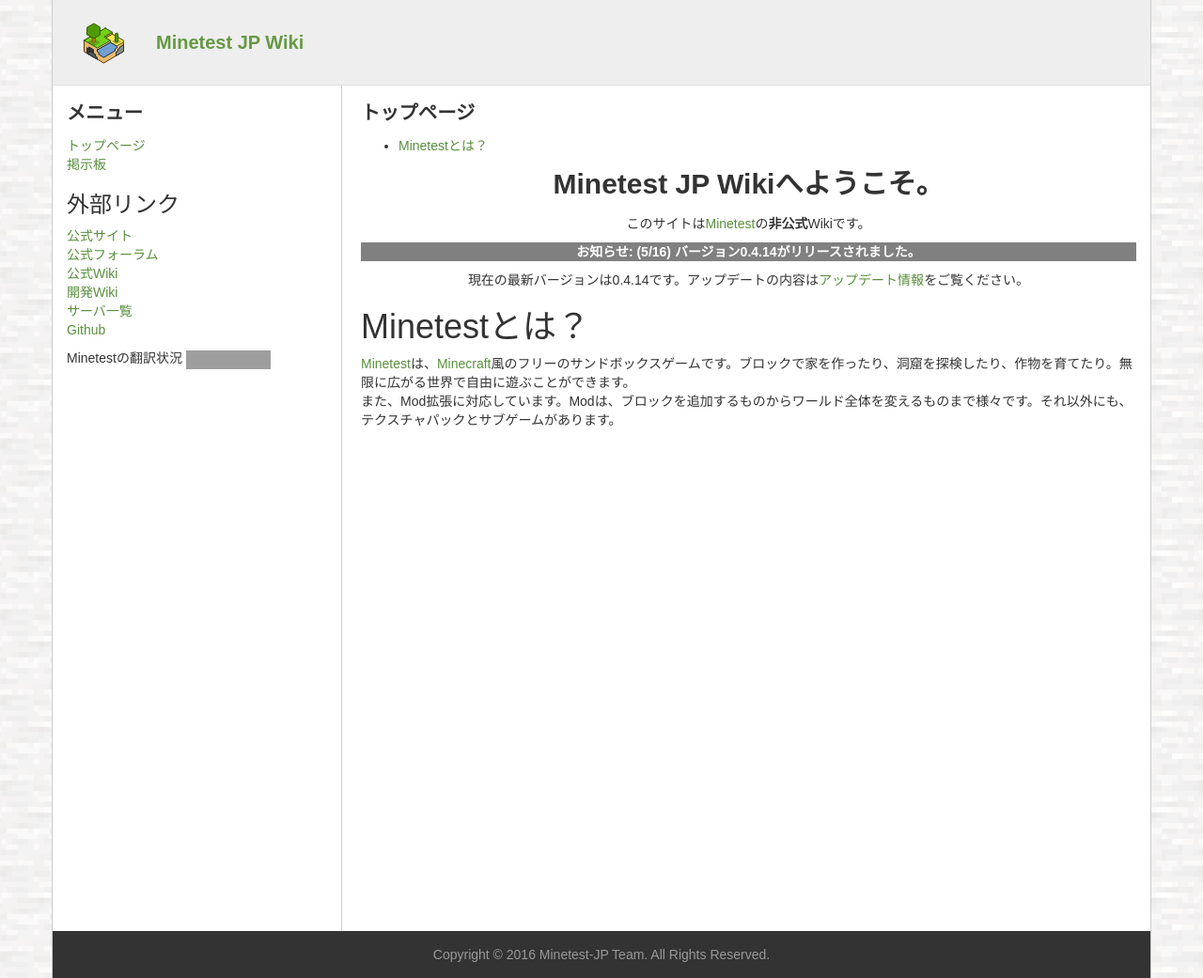
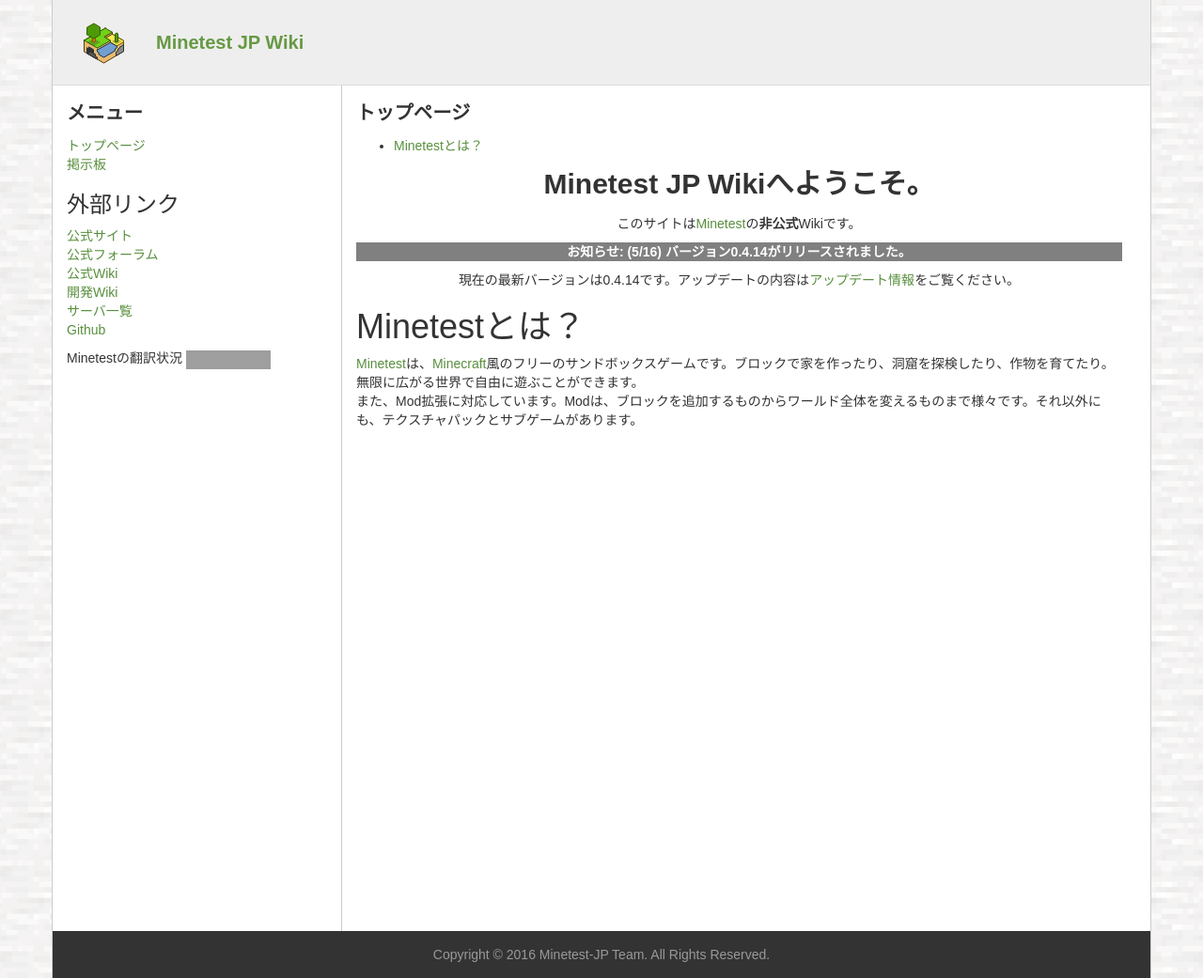
Before and after one commit to minetest-jp/wiki, a Jekyll site: the page built from index.md, in a window 1280 px wide. Shown: the whole page at 94% size. Built offline with Jekyll 4.4.1, drawn with Linux system fonts in a browser that asks for light colours; grey boxes are pictures that could not be loaded.

Commit message:
Update default.scss

```diff
--- a/css/default.scss
+++ b/css/default.scss
@@ -78,9 +78,7 @@
 #article {
   border-left: 1px solid #ccc;
   min-height: 100%;
-  padding-bottom: 15px;
-  padding-left:20px;
-  padding-top: 15px;
+  padding: 15px;
 }
 
 #footer {
```
